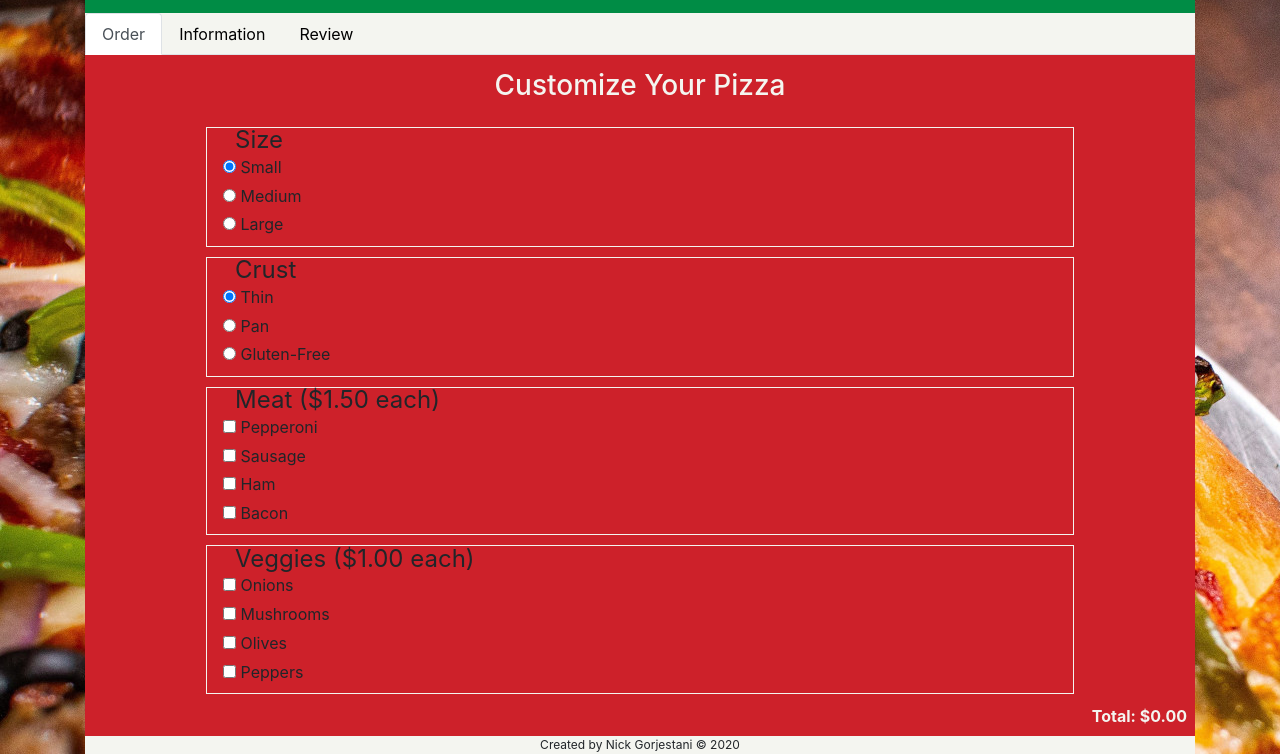
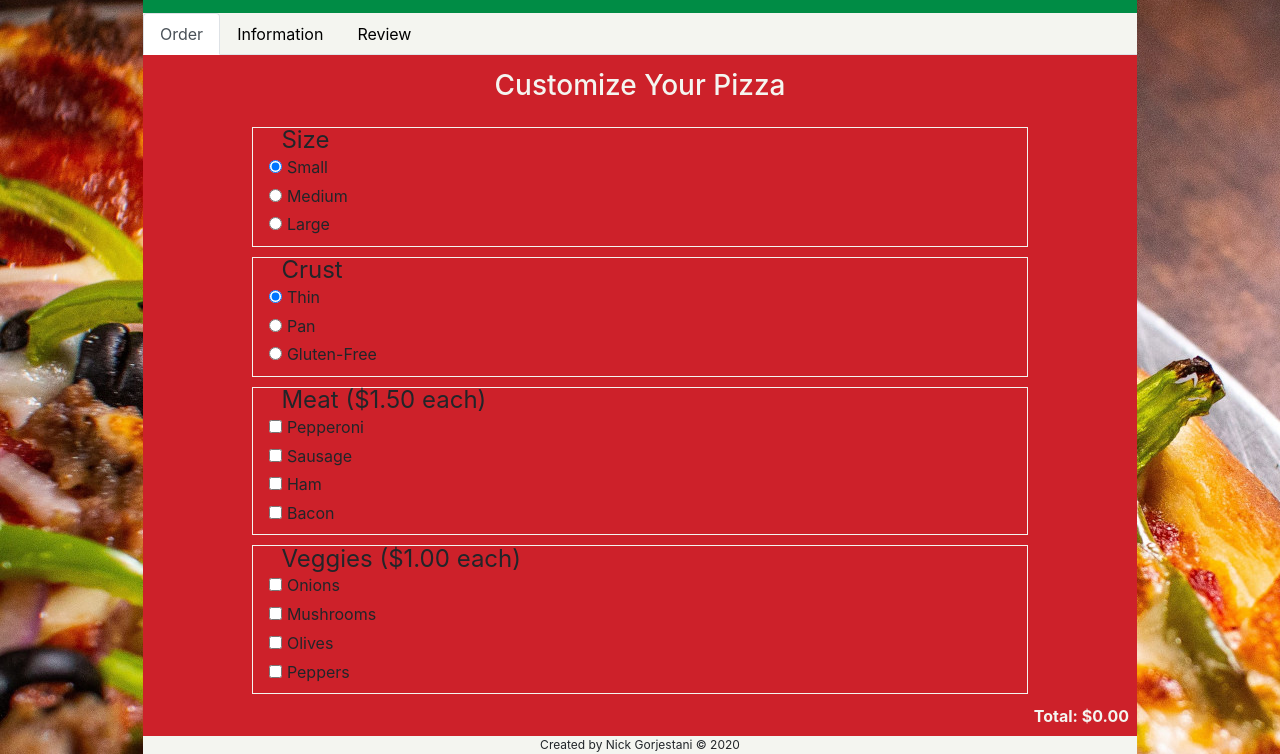
Before and after one commit to ngorjestani/PizzaCalculator, a plain HTML site: page index.html in a window 1280 px wide. Shown: the part 102-856 px from the top of the page. Drawn offline with nearby package versions, Linux system fonts and the light colour scheme.

Commit message:
Initial commit

```diff
--- a/css/style.css
+++ b/css/style.css
@@ -9,7 +9,7 @@ body {
 }
 
 .container {
-    width: 80%px;
+    width: 80%;
 }
 
 nav {
```
